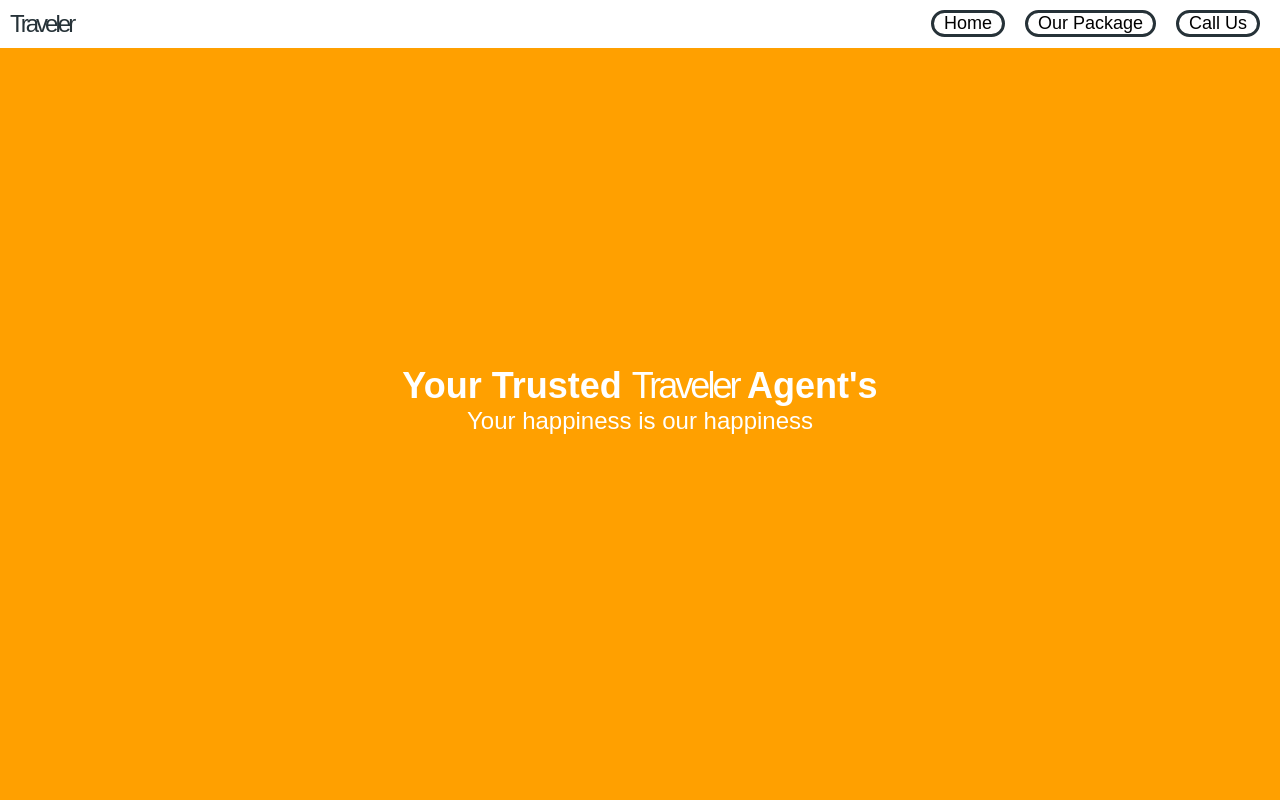
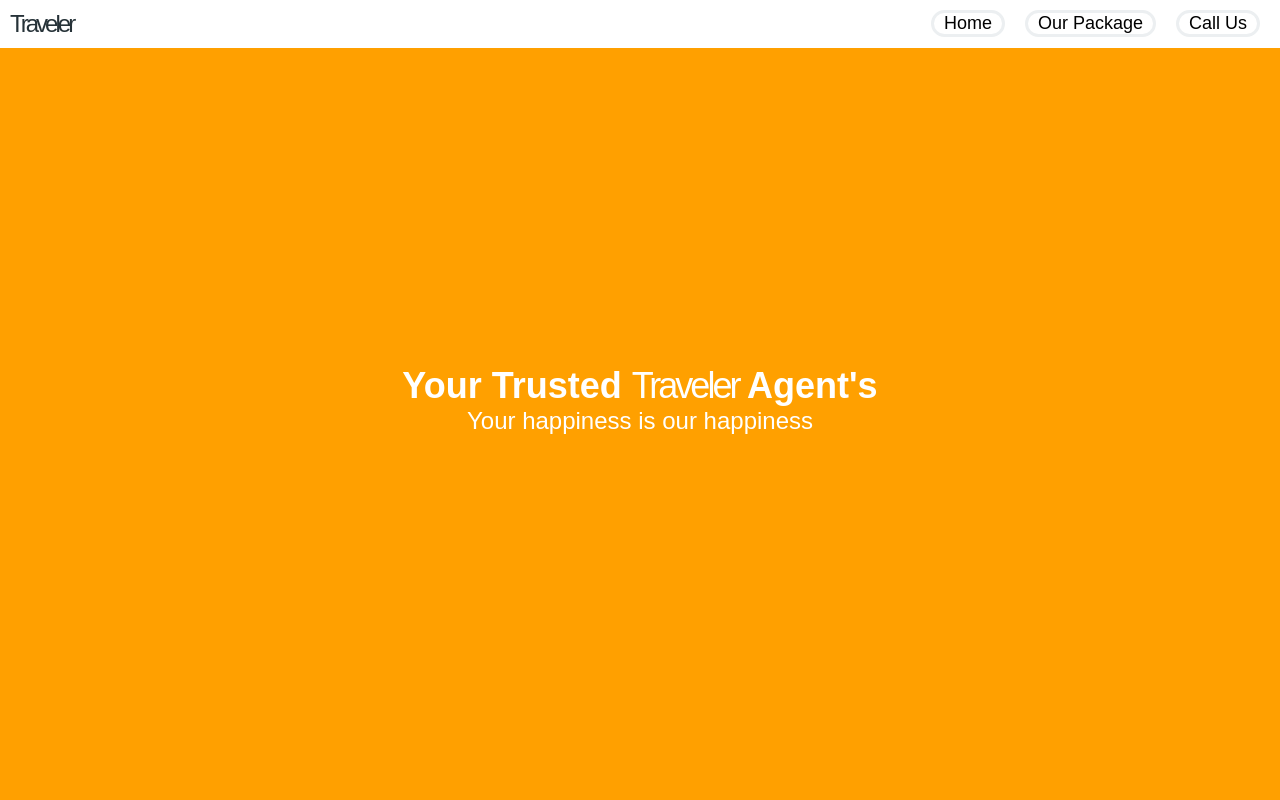
Before and after one commit to arijordi/revou-project, a plain HTML site: page index.html in a window 1280 px wide. Shown: the top 800 px of the page. Drawn offline with Linux system fonts and the light colour scheme.

Commit message:
second commit test

```diff
--- a/css/style.css
+++ b/css/style.css
@@ -100,7 +100,7 @@ a{
 .nav__btn{
     background-color: transparent;
     border-style: none;
-    border: solid #263238;
+    border: solid #eceff1;
     border-radius: 50px;
 
     margin: 0 10px;
```
